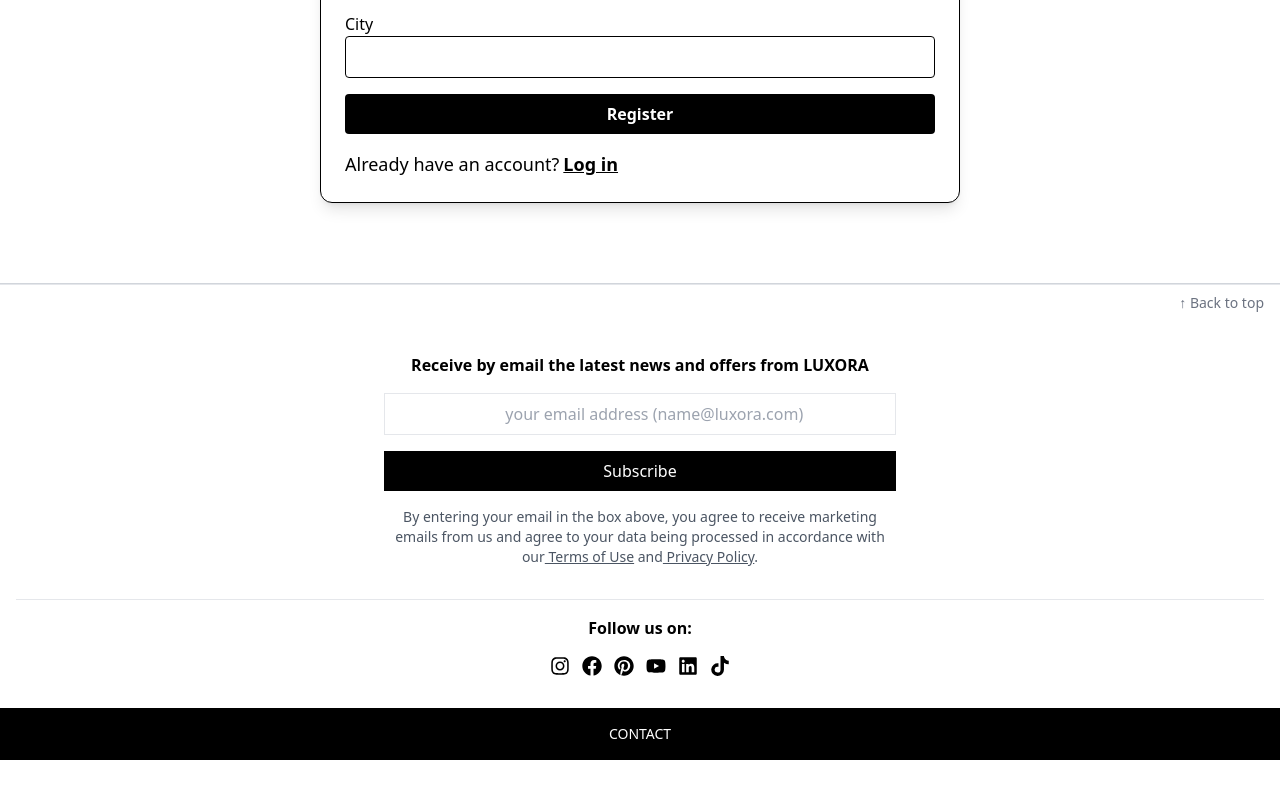
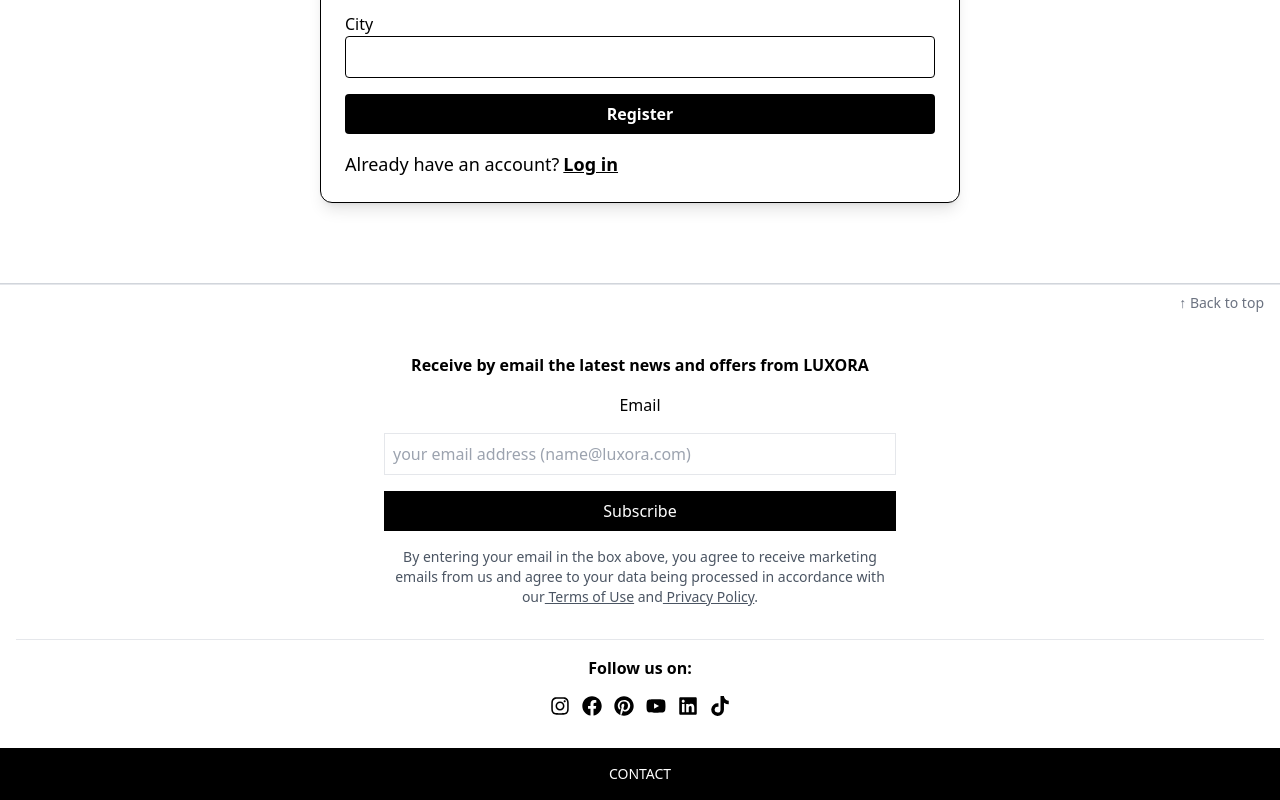
Before and after one commit to LuxoraHome/Proyecto-final, a Next.js app in the folder front/: page /register in a window 1280 px wide. Shown: the part 748-1548 px from the top of the page. Before the commit the page ends 1508 px from the top, so only its background shows below. Built offline with nearby package versions, Linux system fonts and the light colour scheme; no server answers.

Commit message:
Footer de supscripcion terminado

```diff
--- a/front/package.json
+++ b/front/package.json
@@ -9,6 +9,11 @@
     "lint": "next lint"
   },
   "dependencies": {
+    "@emailjs/browser": "^4.4.1",
+    "@emotion/react": "^11.14.0",
+    "@emotion/styled": "^11.14.0",
+    "@mui/material": "^6.4.6",
+    "bootstrap": "^5.3.3",
     "formik": "^2.4.6",
     "framer-motion": "^12.4.7",
     "js-cookie": "^3.0.5",
--- a/front/src/components/Footer/Footer.tsx
+++ b/front/src/components/Footer/Footer.tsx
@@ -1,23 +1,15 @@
 "use client";
 
-import { Formik, ErrorMessage, Field, Form } from "formik"
-import validateFormNew from "@/helpers/validateFormNew"
 import { FaInstagram, FaFacebook, FaPinterest, FaYoutube, FaLinkedin, FaTiktok } from "react-icons/fa";
 import React from "react";
 import Link from "next/link";
-
+import { FooterEmailSubscription } from "../footerEmailSupscription/footerEmailSupscription";
 
 export const Footer = () => {
 
   const backToTop = () => {
     window.scrollTo({ top: 0, behavior: "smooth" });
   };
-
-  const handelSubmit = () => {
-    alert("Thank you very much for subscribing!")
-
-  }
-
 
   return (
     <footer className="bg-white text-black border-t border-gray-300 relative mt-20">
@@ -32,16 +24,7 @@ export const Footer = () => {
             </p>
 
 
-              <Formik initialValues={{ email: "" }} validate={validateFormNew} onSubmit={handelSubmit}>
-                <Form className="flex flex-col items-center mt-4 gap-4 w-full">
-                    <Field name="email" type="text" className="border p-2 w-full" placeholder="                           your email address (name@luxora.com) " />
-                    <ErrorMessage name="email"  component="p" className="text-black font-bold "/>
-
-                  <button className="bg-black text-white px-4 py-2 w-full">Subscribe</button>
-
-                </Form>
-              </Formik>
-
+            <FooterEmailSubscription />
 
             <p className="text-sm text-gray-600 mt-4">
               By entering your email in the box above, you agree to receive marketing emails from us and agree to your data being processed in accordance with our
@@ -65,7 +48,7 @@ export const Footer = () => {
       <div className="bg-black text-white text-sm py-4">
         <div className="max-w-7xl mx-auto flex flex-col items-center px-4 space-y-4">
           <div className="flex flex-col items-center text-center space-y-2">
-          <Link href="/contact">  <span className="hover:text-gray-400 cursor-pointer">CONTACT</span> </Link>
+            <Link href="/contact">  <span className="hover:text-gray-400 cursor-pointer">CONTACT</span> </Link>
           </div>
         </div>
       </div>
--- /dev/null
+++ b/front/src/components/footerEmailSupscription/footerEmailSupscription.tsx
@@ -0,0 +1,33 @@
+import React, { useRef } from 'react';
+import emailjs from '@emailjs/browser';
+
+export const FooterEmailSubscription: React.FC = () => {
+
+    const form = useRef<HTMLFormElement | null>(null);
+
+    const sendEmail = (e: React.FormEvent<HTMLFormElement>) => {
+        e.preventDefault();
+
+        emailjs.sendForm(
+            'service_qwk3g6q', // ID de servicio de EmailJS
+            'luxora-template', // ID de plantilla de EmailJS
+            form.current as HTMLFormElement,
+            { publicKey: '4-agjYYN_tQ3yMoZz' } // clave pública de EmailJS
+        )
+        .then(() => {
+            console.log('SUCCESS!');
+            alert("¡Correo enviado!");
+        }, (error) => {
+            console.log('FAILED...', error.text);
+            alert("Hubo un error al enviar el correo.");
+        });
+    };
+
+    return (
+        <form ref={form} onSubmit={sendEmail} className="flex flex-col items-center mt-4 gap-4 w-full">
+            <label>Email</label>
+            <input type="email" name="user_email" required className="border p-2 w-full"placeholder= "your email address (name@luxora.com) " />
+            <button type="submit" className="bg-black text-white px-4 py-2 w-full">Subscribe</button>
+        </form>
+    );
+};
--- a/front/src/helpers/getProducts.ts
+++ b/front/src/helpers/getProducts.ts
@@ -9,7 +9,7 @@ export const getProducts = async () => {
         const data = await response.json()
         return data
     } catch (error) {
-        console.log(`aca esta el error ${error}`);
+        console.log(`here is the error ${error}`);
     }
 }
 
@@ -21,6 +21,6 @@ export const getProductsId = async (id: number) => {
         const data = await response.json()
         return data;
     } catch (error) {
-        console.log(`hay un error ${error}`);
+        console.log(`there is the ${error}`);
     }
 }
--- a/front/src/helpers/users.ts
+++ b/front/src/helpers/users.ts
@@ -1,7 +1,6 @@
 import { IUserLogin, IUserRegister } from "@/interfaces/Iuser";
 
 const APIURL = process.env.NEXT_PUBLIC_API_URL
-
 
 export const RegisterUser = async (userData: IUserRegister) => {
 
@@ -15,32 +14,23 @@ export const RegisterUser = async (userData: IUserRegister) => {
             alert("Register successful")
             return response.json()
         }
-
     } catch (error) {
-
-        console.log(`aqui esta el error`, error);
+        console.log(`Here is the error:`, error);
     }
 }
 
 export const LoginUser = async (userData: IUserLogin) => {
-
     try {
         const response = await fetch(`${APIURL}/auth/login`, {
             method: "POST",
             headers: { "Content-type": "application/json" },
             body: JSON.stringify(userData)
         })
-
         if (response.ok) {
-            alert("login Successful")
+            alert("Login Successful")
             return response.json()
         }
-    }
-
-
-    catch (error) {
-        console.log(`Aqui esta el error ${error}`);
-
-
+    } catch (error) {
+        console.log(`Here is the error ${error}`);
     }
 }
--- a/front/src/views/RegisterFormView.tsx
+++ b/front/src/views/RegisterFormView.tsx
@@ -16,8 +16,7 @@ export const RegisterFormView: React.FC = () => {
   const handleSubmit = async (values: IUserRegister) => {
     await RegisterUser(values);
     router.push("/login");
-  }
-    ;
+  };
 
   return (
     <div className="w-1/2 mx-auto p-6 bg-white border border-black rounded-xl shadow-lg ">
```
Also changed, not shown: 1 other file (tests, documents, lock files or other folders).
